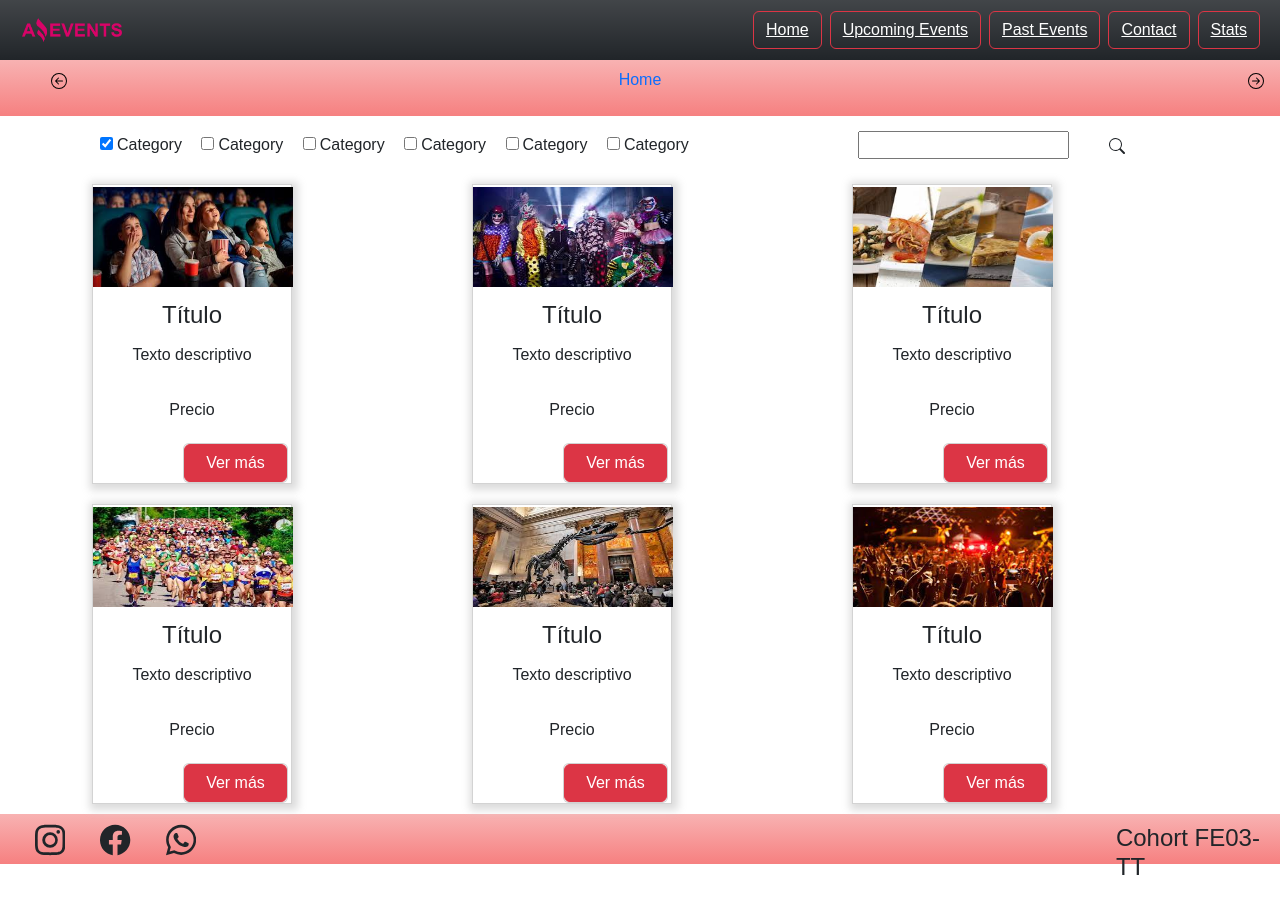
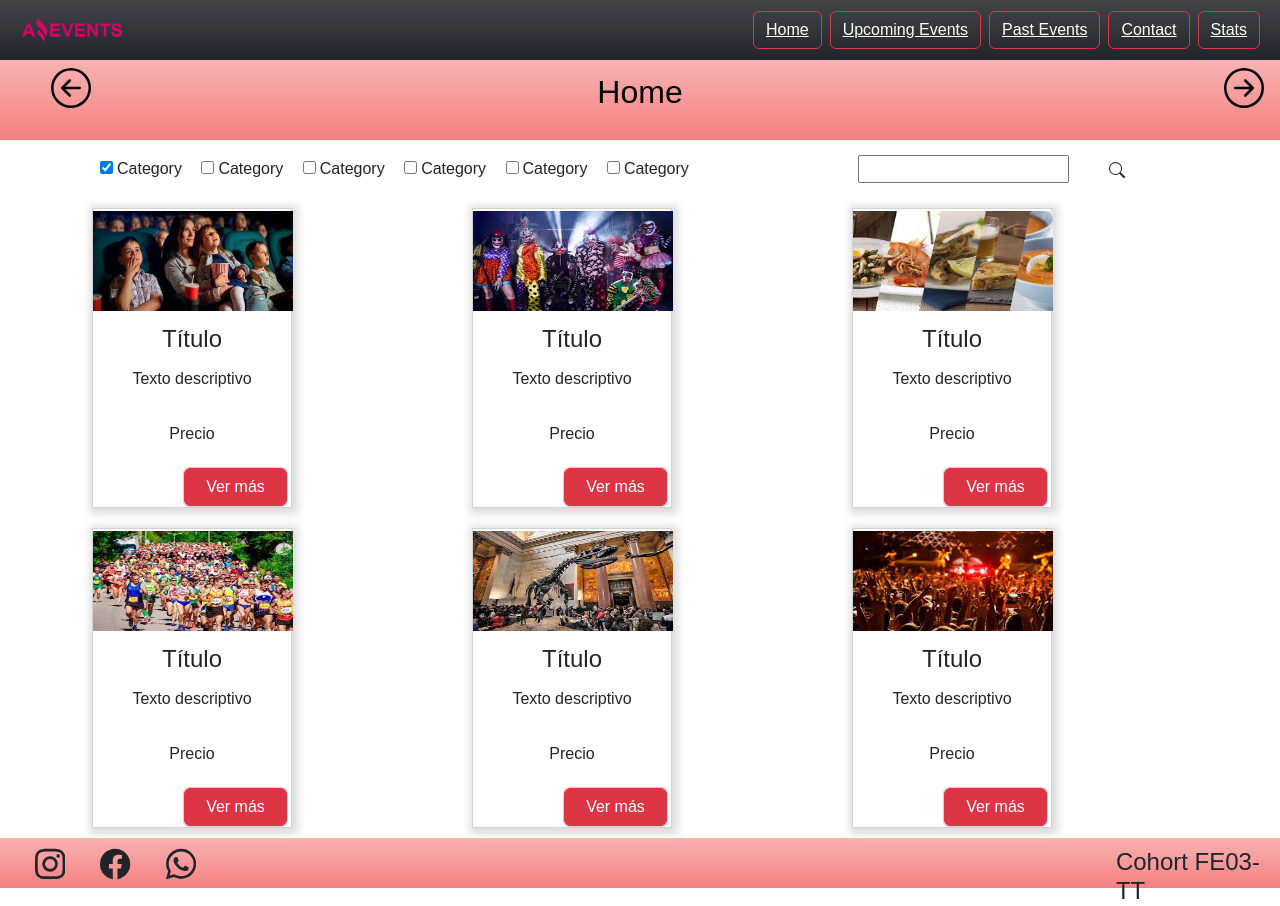
Before and after one commit to ValeriaCommatteo/javarepository, a plain HTML site: page index.html in a window 1280 px wide. Before the commit the page ends 882 px from the top, so only its background shows below. Drawn offline with nearby package versions, Linux system fonts and the light colour scheme.

Commit message:
arreglos-botones

```diff
--- a/index.html
+++ b/index.html
@@ -33,17 +33,17 @@
             <ul class="nav nav-pills d-flex justify-content-between w-100">
                 <li class="nav-item">
                     <a class="nav-link" aria-current="page" href="./stats.html">
-                        <svg xmlns="http://www.w3.org/2000/svg" width="16" height="16" fill="dark" class="bi bi-arrow-left-circle" viewBox="0 0 16 16">
+                        <svg xmlns="http://www.w3.org/2000/svg" width="40" height="40" fill="dark" class="bi bi-arrow-left-circle" viewBox="0 0 16 16">
                             <path fill-rule="evenodd" d="M1 8a7 7 0 1 0 14 0A7 7 0 0 0 1 8zm15 0A8 8 0 1 1 0 8a8 8 0 0 1 16 0zm-4.5-.5a.5.5 0 0 1 0 1H5.707l2.147 2.146a.5.5 0 0 1-.708.708l-3-3a.5.5 0 0 1 0-.708l3-3a.5.5 0 1 1 .708.708L5.707 7.5H11.5z"/>
                           </svg>
                     </a>
                 </li>
                 <li class="nav-item">
-                    <p class="nav-link">Home</p>
+                    <p class="nav-link text-black fs-2">Home</p>
                 </li>
                 <li class="nav-item">
                     <a class="nav-link" href="./events.html">
-                        <svg xmlns="http://www.w3.org/2000/svg" width="16" height="16" fill="dark"class="bi bi-arrow-right-circle" viewBox="0 0 16 16">
+                        <svg xmlns="http://www.w3.org/2000/svg" width="40" height="40" fill="dark"class="bi bi-arrow-right-circle" viewBox="0 0 16 16">
                             <path fill-rule="evenodd" d="M1 8a7 7 0 1 0 14 0A7 7 0 0 0 1 8zm15 0A8 8 0 1 1 0 8a8 8 0 0 1 16 0zM4.5 7.5a.5.5 0 0 0 0 1h5.793l-2.147 2.146a.5.5 0 0 0 .708.708l3-3a.5.5 0 0 0 0-.708l-3-3a.5.5 0 1 0-.708.708L10.293 7.5H4.5z"/>
                           </svg>
                     </a>
```
Also changed, not shown: contact.html (+3 -3 lines), details.html (+3 -3 lines), events.html (+3 -3 lines), stats.html (+3 -3 lines).
